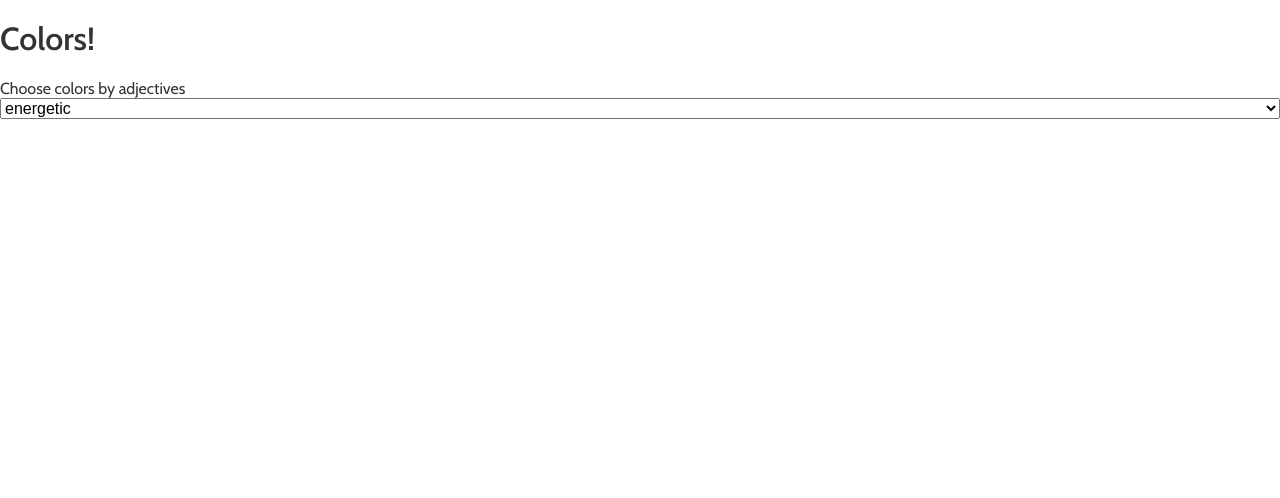
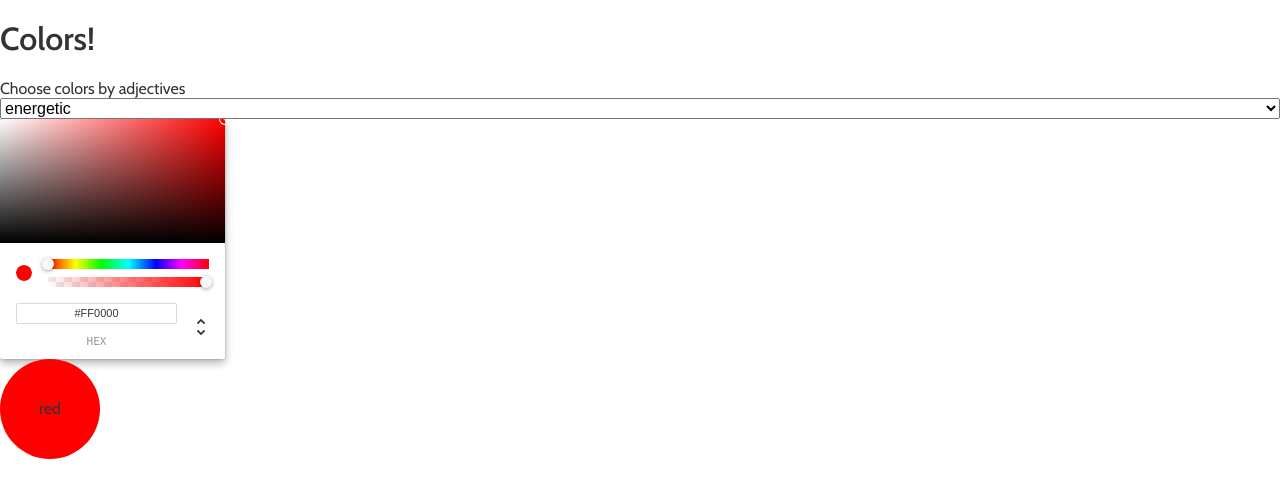
Before and after one commit to Plsr/25knots, a React app: page /colors in a window 1280 px wide. Shown: the top 498 px of the page. Built offline with nearby package versions, Linux system fonts and the light colour scheme.

Commit message:
Base color implementation

```diff
--- /dev/null
+++ b/src/components/colors/ColorDisplay.jsx
@@ -0,0 +1,28 @@
+import React from 'react'
+import { StyleSheet, css } from 'aphrodite'
+
+function ColorDisplay(props) {
+
+  const styles = StyleSheet.create({
+    colorCircleStyles: {
+      width: '100px',
+      height: '100px',
+      borderRadius: '50%',
+      backgroundColor: props.hexVal,
+      display: 'flex',
+      alignItems: 'center',
+      justifyContent: 'center'
+    }
+  })
+
+  return (
+    <div>
+      <div className={css(styles.colorCircleStyles)}>
+        {props.hexVal}
+      </div>
+      {props.colorName}
+      {props.saturation}
+    </div>
+  )
+}
+export default ColorDisplay
--- a/src/components/colors/Colors.jsx
+++ b/src/components/colors/Colors.jsx
@@ -1,10 +1,18 @@
 import React from 'react'
 
 import DropdownController from '../DropdownController.jsx'
+import { ChromePicker } from 'react-color'
+import ColorDisplay from './ColorDisplay.jsx'
 
 import {COLORS} from '../helpers/constants/colors.js'
 
 class Colors extends React.Component {
+  constructor(props) {
+    super(props)
+
+    this.handleDropdownChange = this.handleDropdownChange.bind(this)
+    this.handleColorChange = this.handleColorChange.bind(this)
+  }
 
   /**
    * Constructs the options array for the color adjectives
@@ -24,6 +32,19 @@
     return colors
   }
 
+  /**
+   * Gets the corresponding color for the selected adjective in the dropdown
+   * and writes it to the state
+   */
+  handleDropdownChange(key, value) {
+    let selectedColor = COLORS[value].color
+    this.props.setValueForKey(key, selectedColor)
+  }
+
+  handleColorChange(value) {
+    this.props.setValueForKey('baseColor', value.hex)
+  }
+
   render() {
     return (
       <div>
@@ -31,8 +52,14 @@
         <DropdownController
           title='Choose colors by adjectives'
           options={this.constructColorOptions()}
-          value={this.constructColorOptions()[0]}
+          storeKey='baseColor'
+          onChange={this.handleDropdownChange}
         />
+        <ChromePicker
+          color={this.props.baseColor}
+          onChange={this.handleColorChange}
+        />
+        <ColorDisplay hexVal={this.props.baseColor}/>
       </div>
     )
   }
--- a/src/components/helpers/constants/colors.js
+++ b/src/components/helpers/constants/colors.js
@@ -81,3 +81,63 @@
     color: 'brown'
   }
 }
+
+export const MATERIAL_COLORS = {
+  red: {
+    color: '#F44336'
+  },
+  pink: {
+    color: '#E91E63'
+  },
+  purple: {
+    color: '#9C27B0'
+  },
+  deepPurple: {
+    color: '#673AB7'
+  },
+  indigo: {
+    color: '#3F51B5'
+  },
+  blue: {
+    color: '#2196F3'
+  },
+  lightBlue: {
+    color: '#03A9F4'
+  },
+  cyan: {
+    color: '#00BCD4'
+  },
+  teal: {
+    color: '#009688'
+  },
+  green: {
+    color: '#4CAF50'
+  },
+  lightGreen: {
+    color: '#8BC34A'
+  },
+  lime: {
+    color: '#CDDC39'
+  },
+  yellow: {
+    color: '#FFEB3B'
+  },
+  amber: {
+    color: '#FFC107'
+  },
+  orange: {
+    color: '#FF9800'
+  },
+  deepOrange: {
+    color: '#FF5722'
+  },
+  brown: {
+    color: '#795548'
+  },
+  grey: {
+    color: '#9E9E9E'
+  },
+  blueGrey: {
+    color: '#607D8B'
+  }
+}
--- a/src/reducers/colors.js
+++ b/src/reducers/colors.js
@@ -1,7 +1,9 @@
 import {SET_VALUE_FOR_KEY} from '../actions'
 
+import {COLORS} from '../components/helpers/constants/colors.js'
+
 const initialState = {
-
+  baseColor: COLORS[Object.keys(COLORS)[0]].color
 }
 
 const typography = (state = initialState, action) => {
```
